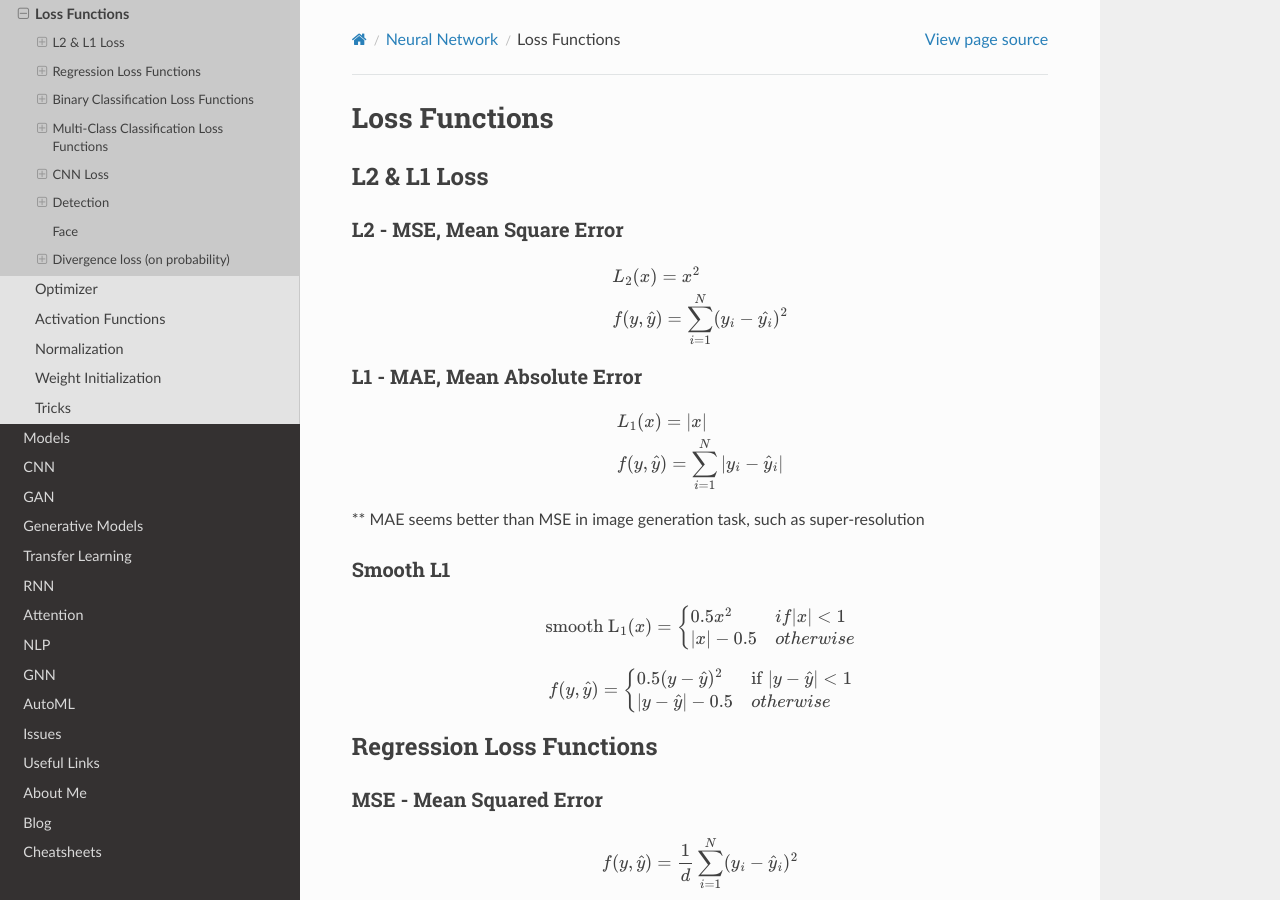
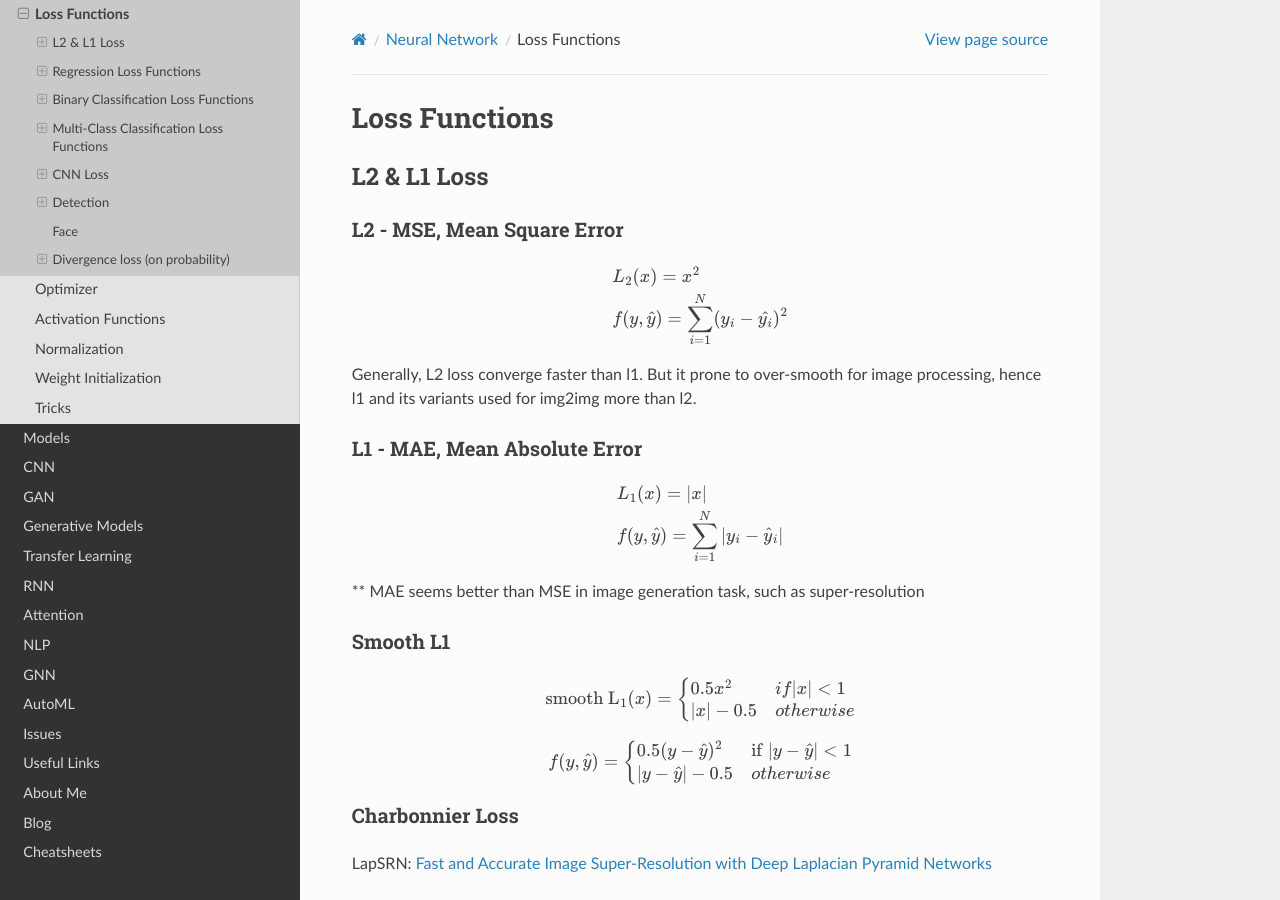
Before and after one commit to vlee-harmonicinc/machine-learning-note, a Sphinx documentation site: the page built from source/basic/loss_functions.md, in a window 1280 px wide and 900 px high. Built offline with Sphinx 7.4.7 and the Read the Docs theme 2.0.0, drawn with Linux system fonts in a browser that asks for light colours; comment, search, counter and statistics services are not loaded; some of the changed text lies outside the part shown.

Commit message:
Charbonnier Loss

````diff
--- a/source/basic/loss_functions.md
+++ b/source/basic/loss_functions.md
@@ -5,6 +5,7 @@
 &L_2(x)=x^2\\
 &f(y,\hat{y})=\sum^N_{i=1} (y_i-\hat{y_i})^2
 ```
+Generally, L2 loss converge faster than l1. But it prone to over-smooth for image processing, hence l1 and its variants used for img2img more than l2.
 ### L1 - MAE, Mean Absolute Error
 ```math
 &L_1(x)=|x|\\
@@ -26,6 +27,13 @@
 |y-\hat{y}|-0.5    & otherwise
 \end{cases}
 ```
+### Charbonnier Loss
+LapSRN: [Fast and Accurate Image Super-Resolution with Deep Laplacian Pyramid Networks](http://xxx.itp.ac.cn/pdf/1710.01992)
+```math
+\text{Charbonnier Loss}(x) = \sqrt{x^2+\epsilon^2}, where \epsilon = 1\times 10^{-3}
+```
+![small_img](img/loss_l1_l2_cb.png) ![small_img](img/loss_l1_l2_cb_0_001.png)
+
 ## Regression Loss Functions
 ### MSE - Mean Squared Error
 ```math
````
Also changed, not shown: source/basic/img/loss_l1_l2_cb.png (added), source/basic/img/loss_l1_l2_cb_0_001.png (added).
